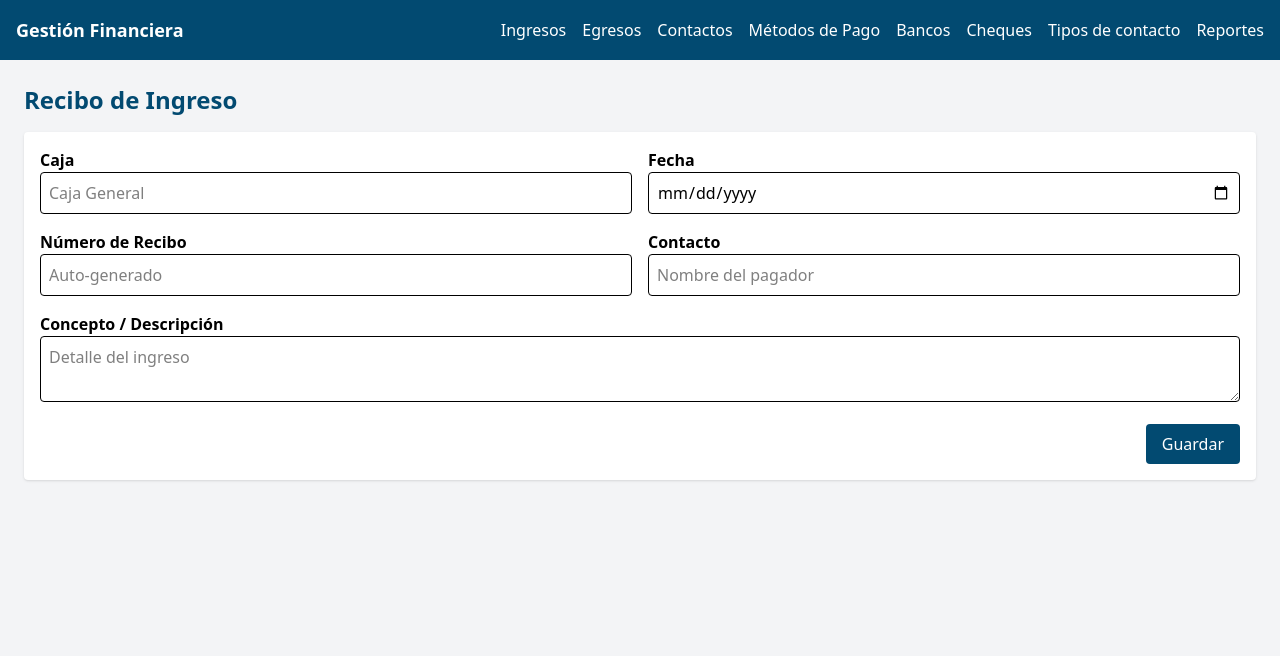
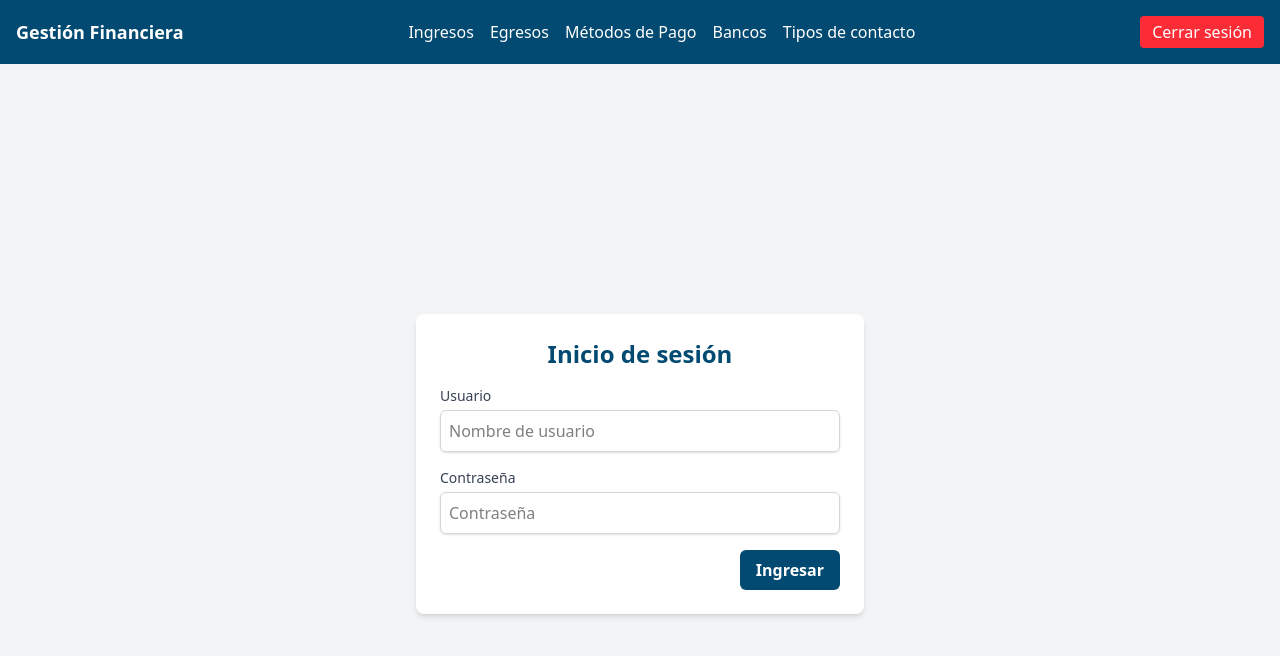
Before and after one commit to abrahanalarcon/GestionSemeestres, a React (Vite) app: page / in a window 1280 px wide. Shown: the top 656 px of the page. Built offline with nearby package versions, Linux system fonts and the light colour scheme; sample sign-in values are in the browser's storage.

Commit message:
primeros pasos 2: navagacion de paginas con react router ,proteccion de rutas

```diff
--- a/src/App.jsx
+++ b/src/App.jsx
@@ -1,29 +1,46 @@
 import { Routes, Route } from "react-router-dom";
+
+//paginas
 import Navbar from "./components/Navbar";
+import LoginForm from "./pages/loginform";
 import Ingresos from "./pages/Ingresos";
 import Egresos from "./pages/Egresos";
 import Contactos from "./pages/Contactos";
 import MetodosPago from "./pages/MetodosPago";
 import Bancos from "./pages/Bancos";
+import TiposContacto from "./pages/Contactos";
 
 
 
+//authentication context
+import ProtectedRoute from "./context/ProtectedRoute";
+import { useAuth } from "./context/useAuth";
 
 export default function App() {
+  const { isAuthenticated } = useAuth();
+
   return (
-    <div className="min-h-screen bg-gray-100">
-      <Navbar />
+    <>
+      {isAuthenticated && <Navbar />}
       <Routes>
-        <Route path="/ingresos" element={<Ingresos />} />
-        <Route path="/egresos" element={<Egresos />} />
-        <Route path="/contactos" element={<Contactos />} />
-        <Route path="/metodos" element={<MetodosPago />} />
-        <Route path="/bancos" element={<Bancos />} />
+        <Route path="/loginform" element={<LoginForm />} />
+
+        <Route path="/ingresos" element={  <ProtectedRoute>   <Ingresos /> </ProtectedRoute> } />
+
+        <Route  path="/egresos"  element={ <ProtectedRoute>   <Egresos /> </ProtectedRoute> } />
+
+        <Route  path="/contactos" element={  <ProtectedRoute>  <Contactos /> </ProtectedRoute>  } />
+
+        <Route  path="/metodospago"  element={ <ProtectedRoute> <MetodosPago /> </ProtectedRoute> }  />
+
+        <Route  path="/bancos"  element={ <ProtectedRoute>  <Bancos />  </ProtectedRoute>  }   />
+
+        <Route  path="/tipos-contacto" element={ <ProtectedRoute> <TiposContacto />   </ProtectedRoute>  }  />
 
 
-
-        <Route path="*" element={<Ingresos />} /> {/* Página por defecto */}
+        {/* Ruta catch-all para redirigir a login si no coincide */}
+        <Route path="*" element={<LoginForm />} />
       </Routes>
-    </div>
+    </>
   );
 }
--- a/src/components/Navbar.jsx
+++ b/src/components/Navbar.jsx
@@ -1,19 +1,25 @@
 import { Link } from "react-router-dom";
+import { useAuth } from "../context/useAuth";
 
 export default function Navbar() {
+    const { logout } = useAuth();
+
   return (
     <nav className="bg-sky-900 text-white p-4 flex items-center justify-between">
       <h1 className="text-lg font-bold">Gestión Financiera</h1>
       <ul className="flex gap-4">
         <li><Link to="/ingresos" className="hover:underline">Ingresos</Link></li>
         <li><Link to="/egresos" className="hover:underline">Egresos</Link></li>
-        <li><Link to="/contactos" className="hover:underline">Contactos</Link></li>
-        <li><Link to="/metodos" className="hover:underline">Métodos de Pago</Link></li>
+        <li><Link to="/metodospago" className="hover:underline">Métodos de Pago</Link></li>
         <li><Link to="/bancos" className="hover:underline">Bancos</Link></li>
-        <li><Link to="/cheques" className="hover:underline">Cheques</Link></li>
         <li><Link to="/tipos-contacto" className="hover:underline">Tipos de contacto</Link></li>
-        <li><Link to="/reportes" className="hover:underline">Reportes</Link></li>
+
       </ul>
+
+      <button onClick={logout} className="bg-red-500 px-3 py-1 rounded">
+        Cerrar sesión
+      </button>
+
     </nav>
   );
 }
--- /dev/null
+++ b/src/context/AuthContext.jsx
@@ -0,0 +1,36 @@
+import { createContext, useState} from "react";
+import { useNavigate } from "react-router-dom";
+
+export const AuthContext = createContext();
+
+// Componente proveedor del contexto de autenticación
+export function AuthProvider({ children }) {
+  const [isAuthenticated, setIsAuthenticated] = useState(
+    localStorage.getItem("isAuthenticated") === "true"
+  );
+  const navigate = useNavigate();
+
+  // Función para iniciar sesión
+  const login = (username, password) => {
+    if (username === "juan montilla" && password === "12345") {
+      setIsAuthenticated(true);
+      localStorage.setItem("isAuthenticated", "true");
+      navigate("/ingresos"); // Página inicial después del login
+    } else {
+      alert("Usuario o contraseña incorrectos");
+    }
+  };
+
+  // Función para cerrar sesión
+  const logout = () => {
+    setIsAuthenticated(false);
+    localStorage.removeItem("isAuthenticated");
+    navigate("/loginform", { replace: true });
+  };
+
+  return (
+    <AuthContext.Provider value={{ isAuthenticated, login, logout }}>
+      {children}
+    </AuthContext.Provider>
+  );
+}
--- /dev/null
+++ b/src/context/ProtectedRoute.jsx
@@ -0,0 +1,8 @@
+import { Navigate } from "react-router-dom";
+import { useAuth } from "../context/useAuth";
+
+
+export default function ProtectedRoute({ children }) {
+  const { isAuthenticated } = useAuth();
+  return isAuthenticated ? children : <Navigate to="/loginform" replace />;
+}
--- /dev/null
+++ b/src/context/useAuth.js
@@ -0,0 +1,6 @@
+import { useContext } from "react";
+import { AuthContext } from "./AuthContext";
+
+export function useAuth() {
+  return useContext(AuthContext);
+}
--- a/src/pages/LoginForm.jsx
+++ b/src/pages/LoginForm.jsx
@@ -1,6 +1,8 @@
 import { useState } from "react";
+import { useAuth } from "../context/useAuth";
 
 export default function LoginForm() {
+  const { login } = useAuth();
   const [form, setForm] = useState({ username: "", password: "" });
 
   const handleChange = (e) => {
@@ -9,7 +11,7 @@ export default function LoginForm() {
 
   const handleSubmit = (e) => {
     e.preventDefault();
-    console.log("Datos enviados:", form);
+    login(form.username.trim().toLowerCase(), form.password);
   };
 
   return (
```
Also changed, not shown: src/main.jsx (+5 -4 lines).
